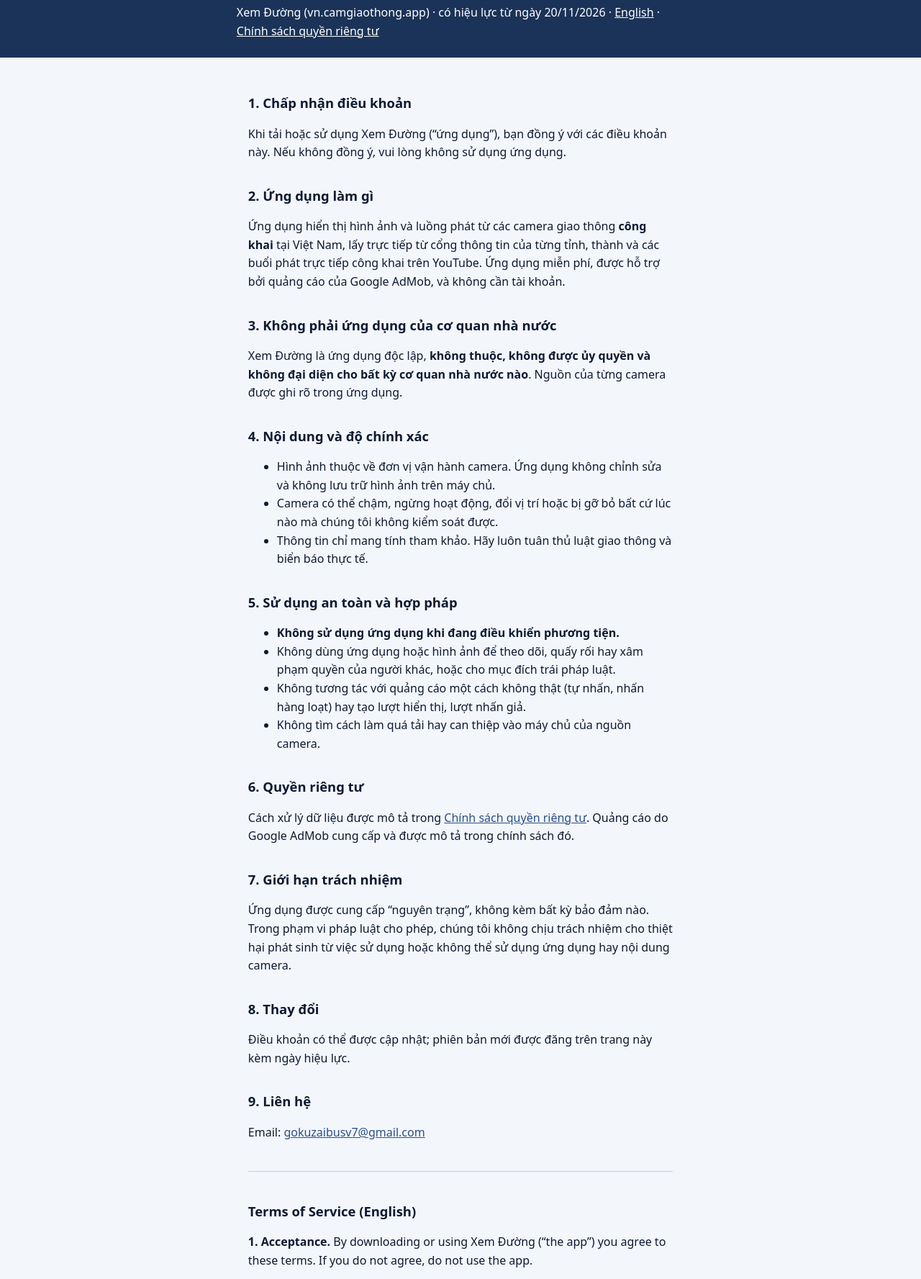
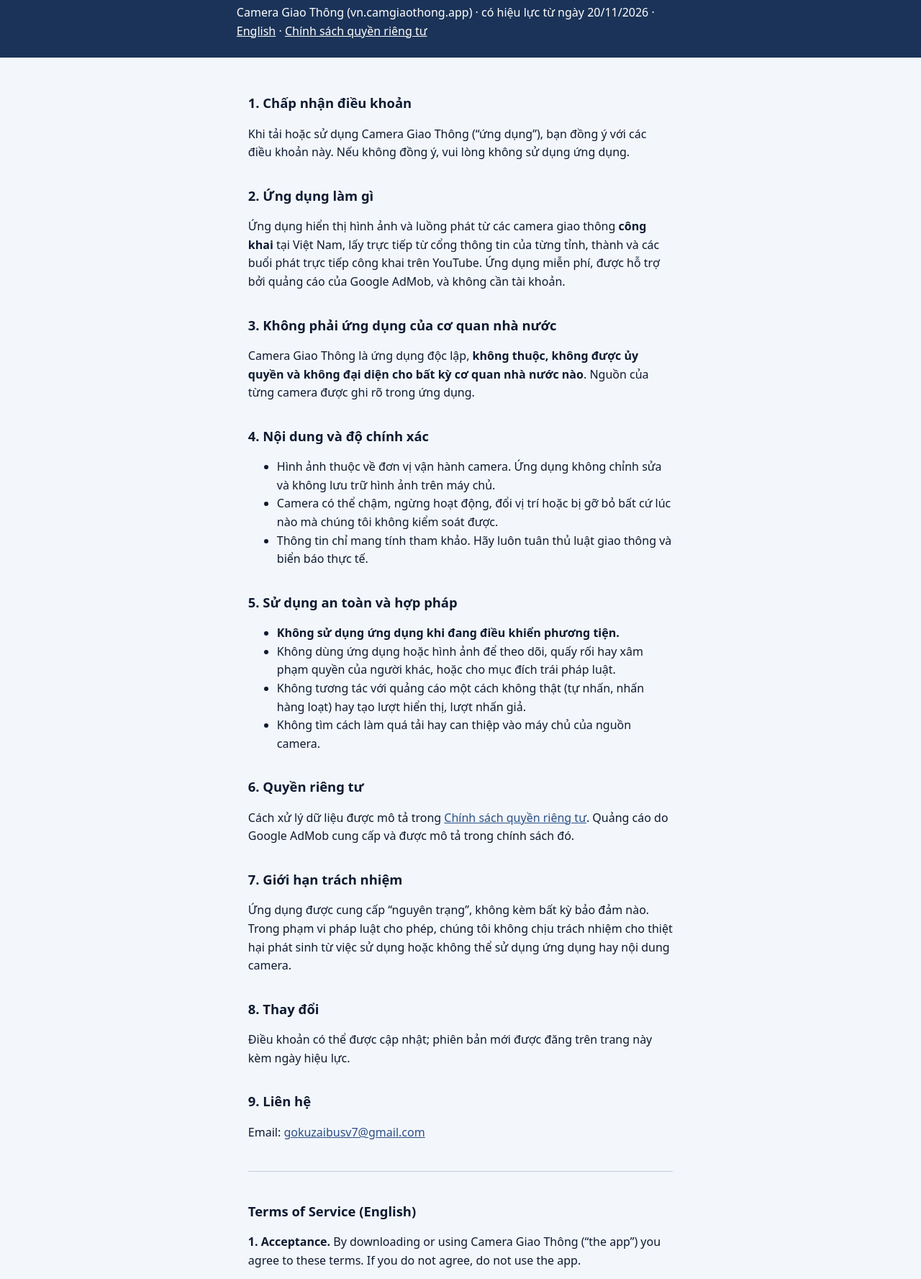
Before and after one commit to ntttin24/camgiaothong-privacy, a plain HTML site: page terms.html in a window 1280 px wide. Shown: the part 67-1844 px from the top of the page at 72% size. Drawn offline with Linux system fonts and the light colour scheme.

Commit message:
Revert "Rename app to Xem Đường"
This reverts commit d62c45f8c2ce3c714a9de54a3ee61277b6062c56.

```diff
--- a/terms.html
+++ b/terms.html
@@ -3,7 +3,7 @@
 <head>
 <meta charset="utf-8">
 <meta name="viewport" content="width=device-width, initial-scale=1">
-<title>Điều khoản sử dụng — Xem Đường</title>
+<title>Điều khoản sử dụng — Camera Giao Thông</title>
 <style>
   :root { --blue:#2A4F86; --shell:#1B3358; --ink:#0D1A30; --muted:#475673; --ground:#F3F6FB; --line:#C3CDDD; }
   @media (prefers-color-scheme: dark) {
@@ -27,17 +27,17 @@
 <body>
 <header>
   <h1>Điều khoản sử dụng</h1>
-  <p>Xem Đường (vn.camgiaothong.app) · có hiệu lực từ ngày 20/11/2026 · <a href="#en">English</a> · <a href="index.html">Chính sách quyền riêng tư</a></p>
+  <p>Camera Giao Thông (vn.camgiaothong.app) · có hiệu lực từ ngày 20/11/2026 · <a href="#en">English</a> · <a href="index.html">Chính sách quyền riêng tư</a></p>
 </header>
 <main>
   <h2>1. Chấp nhận điều khoản</h2>
-  <p>Khi tải hoặc sử dụng Xem Đường (“ứng dụng”), bạn đồng ý với các điều khoản này. Nếu không đồng ý, vui lòng không sử dụng ứng dụng.</p>
+  <p>Khi tải hoặc sử dụng Camera Giao Thông (“ứng dụng”), bạn đồng ý với các điều khoản này. Nếu không đồng ý, vui lòng không sử dụng ứng dụng.</p>
 
   <h2>2. Ứng dụng làm gì</h2>
   <p>Ứng dụng hiển thị hình ảnh và luồng phát từ các camera giao thông <strong>công khai</strong> tại Việt Nam, lấy trực tiếp từ cổng thông tin của từng tỉnh, thành và các buổi phát trực tiếp công khai trên YouTube. Ứng dụng miễn phí, được hỗ trợ bởi quảng cáo của Google AdMob, và không cần tài khoản.</p>
 
   <h2>3. Không phải ứng dụng của cơ quan nhà nước</h2>
-  <p>Xem Đường là ứng dụng độc lập, <strong>không thuộc, không được ủy quyền và không đại diện cho bất kỳ cơ quan nhà nước nào</strong>. Nguồn của từng camera được ghi rõ trong ứng dụng.</p>
+  <p>Camera Giao Thông là ứng dụng độc lập, <strong>không thuộc, không được ủy quyền và không đại diện cho bất kỳ cơ quan nhà nước nào</strong>. Nguồn của từng camera được ghi rõ trong ứng dụng.</p>
 
   <h2>4. Nội dung và độ chính xác</h2>
   <ul>
@@ -70,9 +70,9 @@
 
   <h2 id="en" lang="en">Terms of Service (English)</h2>
   <div lang="en">
-    <p><strong>1. Acceptance.</strong> By downloading or using Xem Đường (“the app”) you agree to these terms. If you do not agree, do not use the app.</p>
+    <p><strong>1. Acceptance.</strong> By downloading or using Camera Giao Thông (“the app”) you agree to these terms. If you do not agree, do not use the app.</p>
     <p><strong>2. What the app does.</strong> The app shows images and streams from <strong>public</strong> traffic cameras in Vietnam, loaded directly from each city's public portal and from public YouTube live streams. It is free, supported by ads from Google AdMob, and needs no account.</p>
-    <p><strong>3. Not a government app.</strong> Xem Đường is independent and is <strong>not affiliated with, authorised by or representing any government agency</strong>. The source of every camera is shown in the app.</p>
+    <p><strong>3. Not a government app.</strong> Camera Giao Thông is independent and is <strong>not affiliated with, authorised by or representing any government agency</strong>. The source of every camera is shown in the app.</p>
     <p><strong>4. Content and accuracy.</strong> Images belong to the camera operators. Cameras may lag, stop, move or be removed at any time outside our control. Information is for reference only; always follow traffic law and actual road signs.</p>
     <p><strong>5. Safe and lawful use.</strong> Do not use the app while driving. Do not use the app or its images to track, harass or infringe the rights of others, or for any unlawful purpose. Do not interact with ads in a way that is not genuine or generate ad impressions or clicks artificially. Do not try to overload or interfere with the camera sources' servers.</p>
     <p><strong>6. Privacy.</strong> See the <a href="index.html#en">Privacy Policy</a>. Ads are provided by Google AdMob as described there.</p>
```
Also changed, not shown: index.html (+4 -4 lines).
